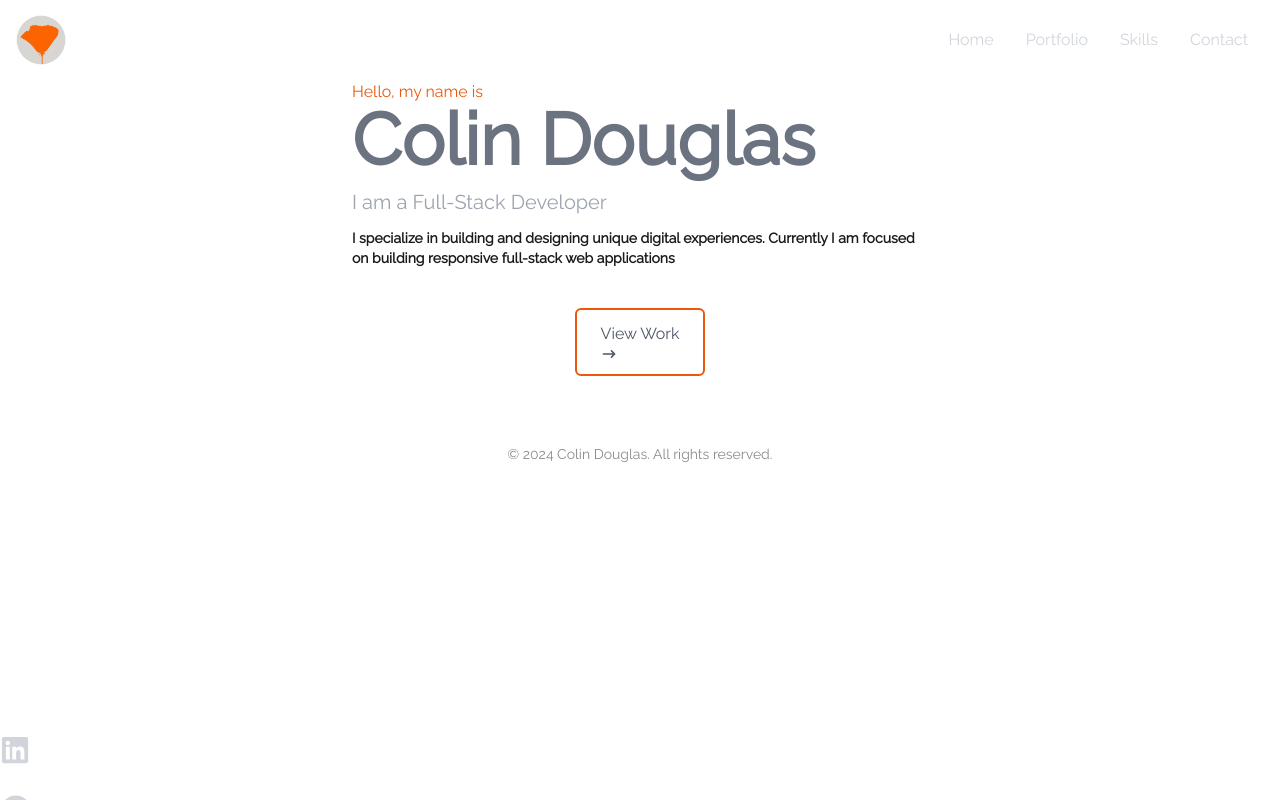
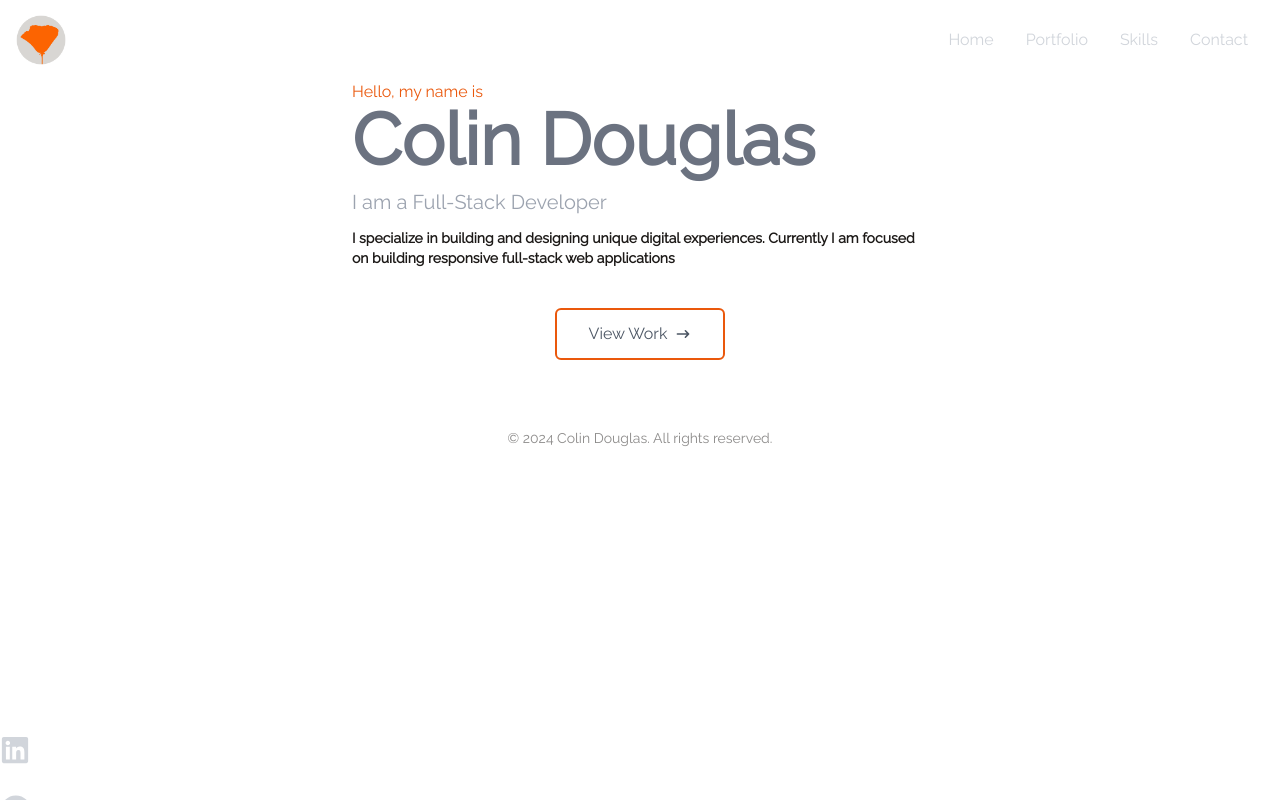
Before and after one commit to dpprdgls/React-Portfolio, a React (Vite) app in the folder react-portfolio/: page / in a window 1280 px wide. Built offline with nearby package versions, Linux system fonts and the light colour scheme.

Commit message:
modify button and add links

```diff
--- a/react-portfolio/src/components/intro.jsx
+++ b/react-portfolio/src/components/intro.jsx
@@ -11,7 +11,7 @@ function Intro() {
                 <p className='text-sm max-w-xl mb-6 font-bold'>I specialize in building and designing unique digital experiences. Currently I am focused on building responsive full-stack web applications</p>
             </div>
             <div>
-                <button className='text-gray-600 border-2 rounded-md border-orange-600 px-6 py-3 my-4 '>View Work <HiArrowNarrowRight/></button>
+                <button className='text-gray-600 border-2 rounded-md border-orange-600 px-8 py-3 my-4 flex items-center hover:bg-orange-600 hover:text-white'>View Work <HiArrowNarrowRight className='ml-2'/></button>
 
             </div>
         </div>
--- a/react-portfolio/src/components/navbar.jsx
+++ b/react-portfolio/src/components/navbar.jsx
@@ -36,13 +36,13 @@ const NavBar = () => {
             <ul>
                 <li className='w-[160px] h-[60px] flex justify-between items-center ml-[-78px] hover:ml-[-10px] duration-300'>
                     <a className='flex justify-between items-center'
-                     href='/'>
+                     href='https://www.linkedin.com/in/colin-douglas-068ba8262/'>
                         Linkedin <FaLinkedin size={30} />
                     </a>
                 </li>
                 <li className='w-[160px] h-[60px] flex justify-between items-center ml-[-67px] hover:ml-[-10px] duration-300'>
                     <a className='flex justify-between items-center'
-                     href='/'>
+                     href='https://github.com/dpprdgls'>
                         GitHub <FaGithub size={30} />
                     </a>
                 </li>
```
